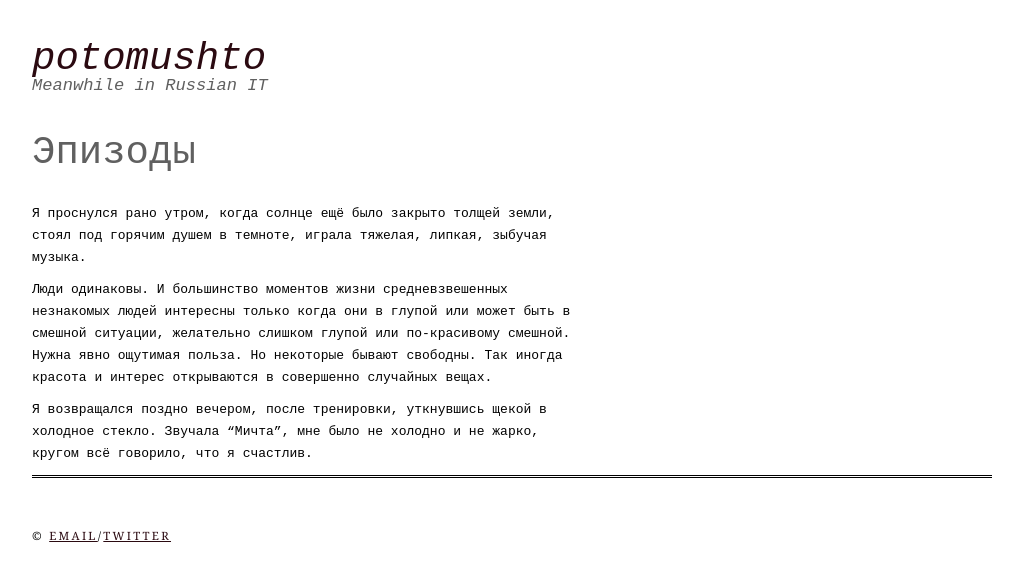
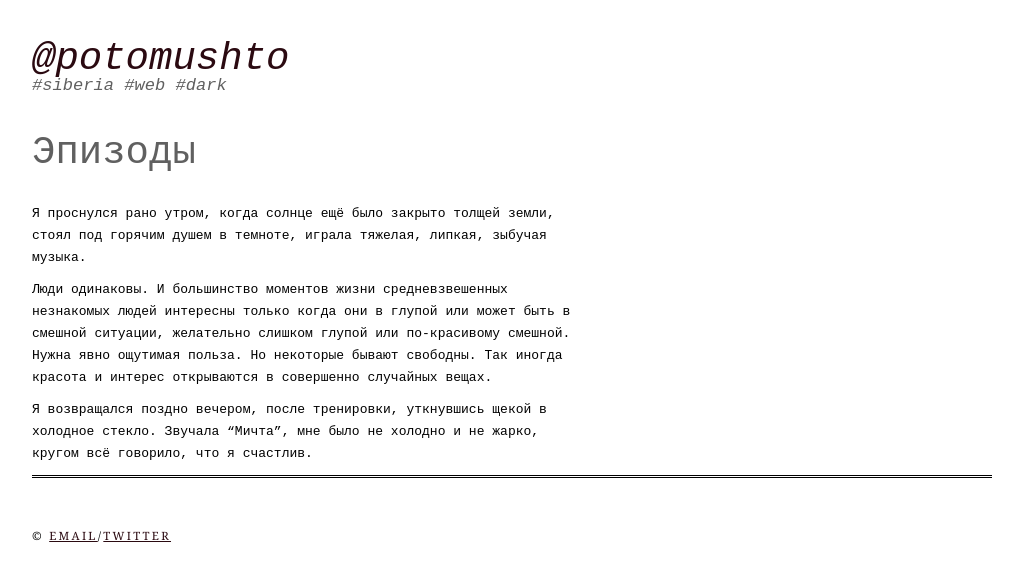
Before and after one commit to ptmt/ptmt.github.com, a Jekyll site: the page built from _posts/2012-02-7-episodes-teaser.md, in a window 1280 px wide. Shown: the top 581 px of the page, without its empty margins (128-1151 px from the left). Built offline with Jekyll 4.4.1, drawn with Linux system fonts in a browser that asks for light colours; Markdown is read by kramdown in place of the engine named in the settings.

Commit message:
Update default.html

```diff
--- a/_layouts/default.html
+++ b/_layouts/default.html
@@ -2,9 +2,9 @@
 <html>
 <head>
    <meta http-equiv="content-type" content="text/html; charset=utf-8" />
-   <title> Потому что {{ page.title }} - Meanwhile in Rissian IT</title>
+   <title> Потому что {{ page.title }} - Веб и снег на берегу реки Обь</title>
    <meta name="author" content="potomushto" />
-   <meta name="description" content="Жить в России и работать в IT" >
+   <meta name="description" content="Веб и снег на берегу реки Обь" >
    <link rel="stylesheet" media="screen" type="text/css" href="/css/reset.css" />
    <link rel="stylesheet" media="screen" type="text/css" href="/css/style.css" />
 
@@ -12,8 +12,8 @@
 <body>
   <header>
       <hgroup>
-          <h1><a href="/" >potomushto</a></h1>
-          <h2>Meanwhile in Russian IT</h2>
+          <h1><a href="/" >@potomushto</a></h1>
+          <h2>#siberia #web #dark</h2>
       </hgroup>
   </header>
 
```
